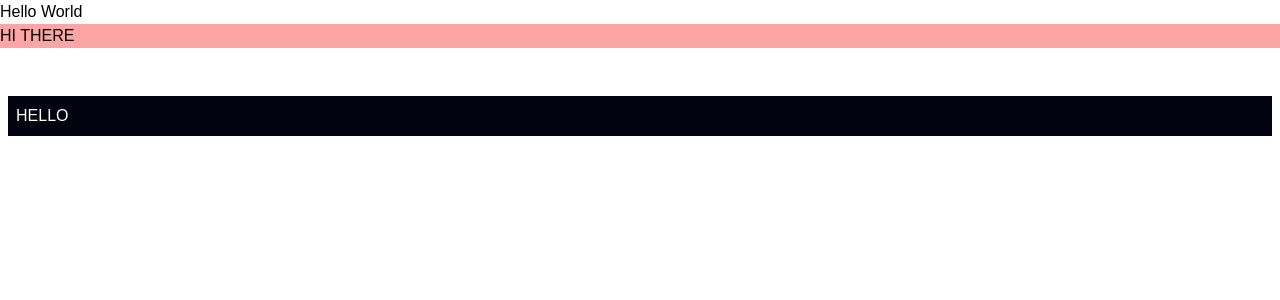
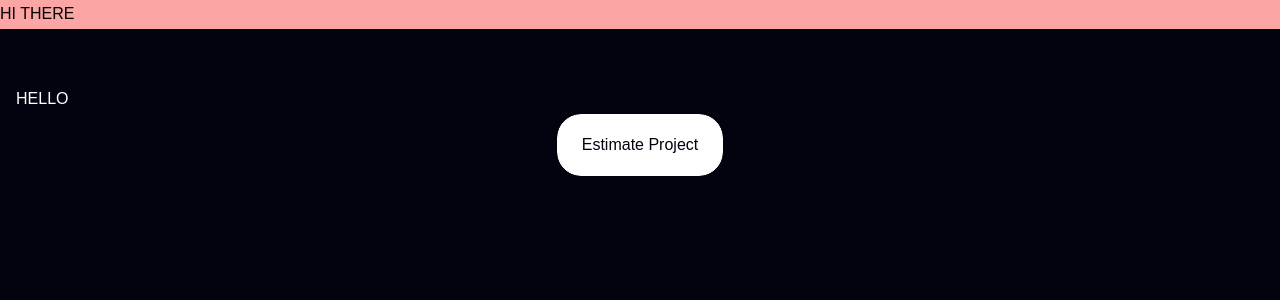
Before and after one commit to Rishi2600/web-syde, a Next.js app: page / in a window 1280 px wide. Shown: the top 300 px of the page. Built offline with nearby package versions, Linux system fonts and the light colour scheme.

Commit message:
add basic button structure

```diff
--- a/src/app/globals.css
+++ b/src/app/globals.css
@@ -3,18 +3,18 @@
 @tailwind utilities;
 
 
-/*
+
 :root {
-  --background: #ffffff;
+  --background: #03030F;
   --foreground: #171717;
-} */
+}
 
-/* @media (prefers-color-scheme: dark) {
+@media (prefers-color-scheme: dark) {
   :root {
     --primary: #03030F;
     --secondary: #db0e0e;
   }
-} */
+}
 
 
 * {
@@ -23,21 +23,28 @@
   margin: 0;
 }
 
-html,
-body {
-  max-width: 100vw;
-  overflow-x: hidden;
+body, html {
+  padding: 0;
+  margin: 0;
+  line-height: 180%;
+  color: var(--text);
+  background: var(--background);
+  letter-spacing: 0;
+  font-size: 16px;
+  font-weight: 400;
+  width: 100%;
+  scroll-behavior: smooth;
 }
 
 
 
-/* body {
+body {
   color: var(--primary);
   background: var(--background);
-  font-family: Arial, Helvetica, sans-serif;
+  /* font-family: Arial, Helvetica, sans-serif;
   -webkit-font-smoothing: antialiased;
-  -moz-osx-font-smoothing: grayscale;
-} */
+  -moz-osx-font-smoothing: grayscale; */
+}
 
 /* a {
   color: inherit;
@@ -49,3 +56,17 @@ body {
     color-scheme: dark;
   }
 } */
+
+
+/* TODO: Come check this for smaller screens  */
+/* @media (max-width: 767px) {
+  .button_button_menu__UNm0_ .button_button_caption__CRAGs {
+      padding: 5px 20px;
+      font-size: .785rem;
+  }
+} */
+/* @media (max-width: 767px) {
+  body, html {
+      font-size: 14px;
+      overflow-x: hidden;
+  } */
--- a/src/app/page.tsx
+++ b/src/app/page.tsx
@@ -1,10 +1,16 @@
+import Button from "@/components/ui/Button";
 
 export default function Home() {
   return (
     <>
-      <h1>Hello World</h1>
       <h2 className="bg-red-300 ">HI THERE</h2>
-      <h1 className="m-2 bg-primary text-secondary hover:bg-accent p-2 mt-12">HELLO</h1>
+      <h1 className="m-2 bg-primary text-secondary hover:bg-accent p-2 mt-12">HELLO
+      <div className="flex justify-center ">
+        <Button children="Estimate Project" />
+      </div>
+
+      </h1>
+
     </>
   );
 }
--- /dev/null
+++ b/src/components/ui/Button.tsx
@@ -0,0 +1,17 @@
+
+export default function Button({
+    children,
+    className = "",
+}: {
+    children?: React.ReactNode | 'Get In Touch';
+    className?: string;
+}) {
+    return (
+        <>
+            <button
+                className="fixed font-medium text-center leading-7 cursor-pointer py-4 px-6 transition-all ease-in-out duration-300 hover:text-secondary border outline outline-1 focus:outline-secondary hover:border  border-secondary hover:border-secondary rounded-3xl bg-secondary text-primary hover:bg-accent z-10 text-base inline-block overflow-hidden">
+                    {children}
+            </button>
+        </>
+    )
+}
```
Also changed, not shown: src/components/Footer.tsx (added), src/components/Navbar.tsx (added).
